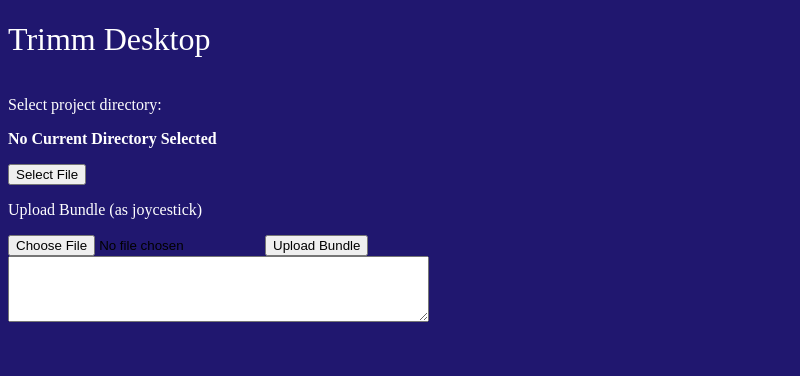
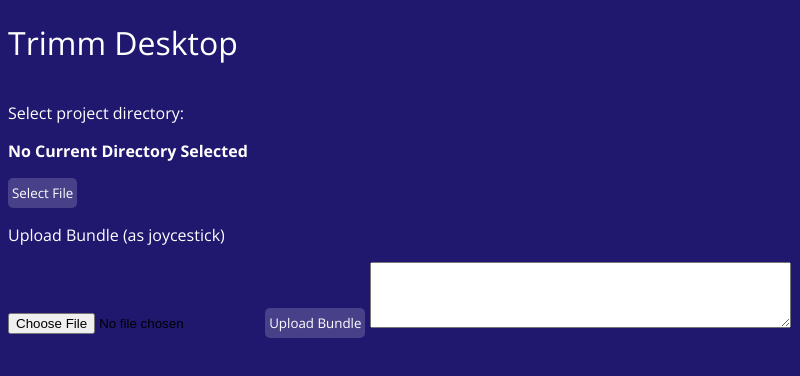
Before and after one commit to JoyceStick-BC/TrimmDesktop, an Electron app: page index.html in a window 800 px wide. Drawn offline with nearby package versions, Linux system fonts and the light colour scheme.

Commit message:
Added more CSS

```diff
--- a/css/index.css
+++ b/css/index.css
@@ -1,5 +1,5 @@
 body {
-    font-family: 'Arial, sans-serif';
+    font-family: 'Open Sans', sans-serif;
     background-color: #20176f;
 }
 
@@ -30,11 +30,31 @@ body {
 }
 
 h1 {
-    font-weight: 200;
+    font-weight: 400;
     color: white;
 }
 
 p {
-    font-weight: 200;
+    font-weight: 400;
     color: white;
 }
+
+button {
+    background-color: hsla(0, 0%, 100%, .18);
+    border:none;
+    color: white;
+    border-radius: 5px;
+    padding: 6px 4px;
+    font-family: 'Open Sans', sans-serif;
+    font-weight: 400;
+}
+
+input[type=submit] {
+    background-color: hsla(0, 0%, 100%, .18);
+    border:none;
+    color: white;
+    border-radius: 5px;
+    padding: 6px 4px;
+    font-family: 'Open Sans', sans-serif;
+    font-weight: 400;
+}
--- a/index.html
+++ b/index.html
@@ -5,6 +5,7 @@
       <title>Home</title>
       <link rel="stylesheet" href="./css/index.css">
       <link href="https://fonts.googleapis.com/css?family=Roboto:200,300,400,500" rel="stylesheet">
+      <link href="https://fonts.googleapis.com/css?family=Open+Sans:300,400,600,700" rel="stylesheet">
    </head>
 
    <body>
```
